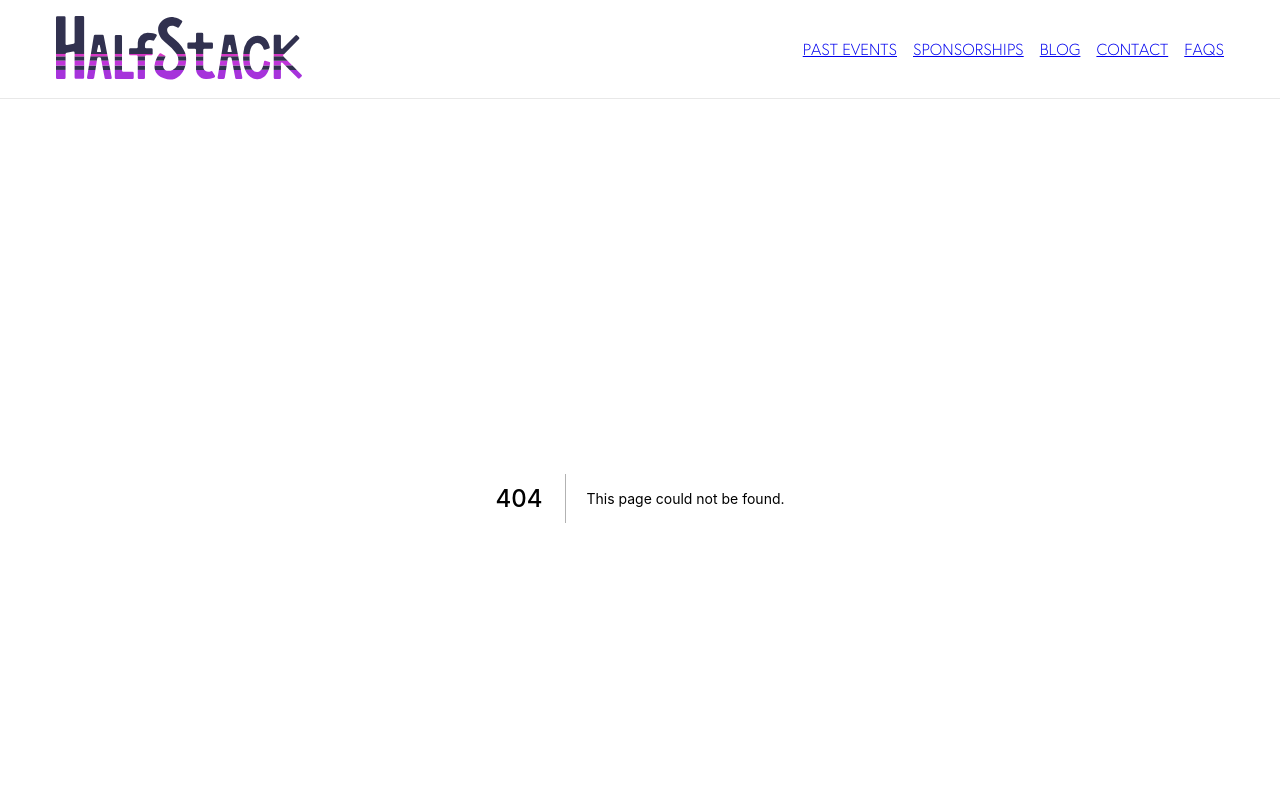
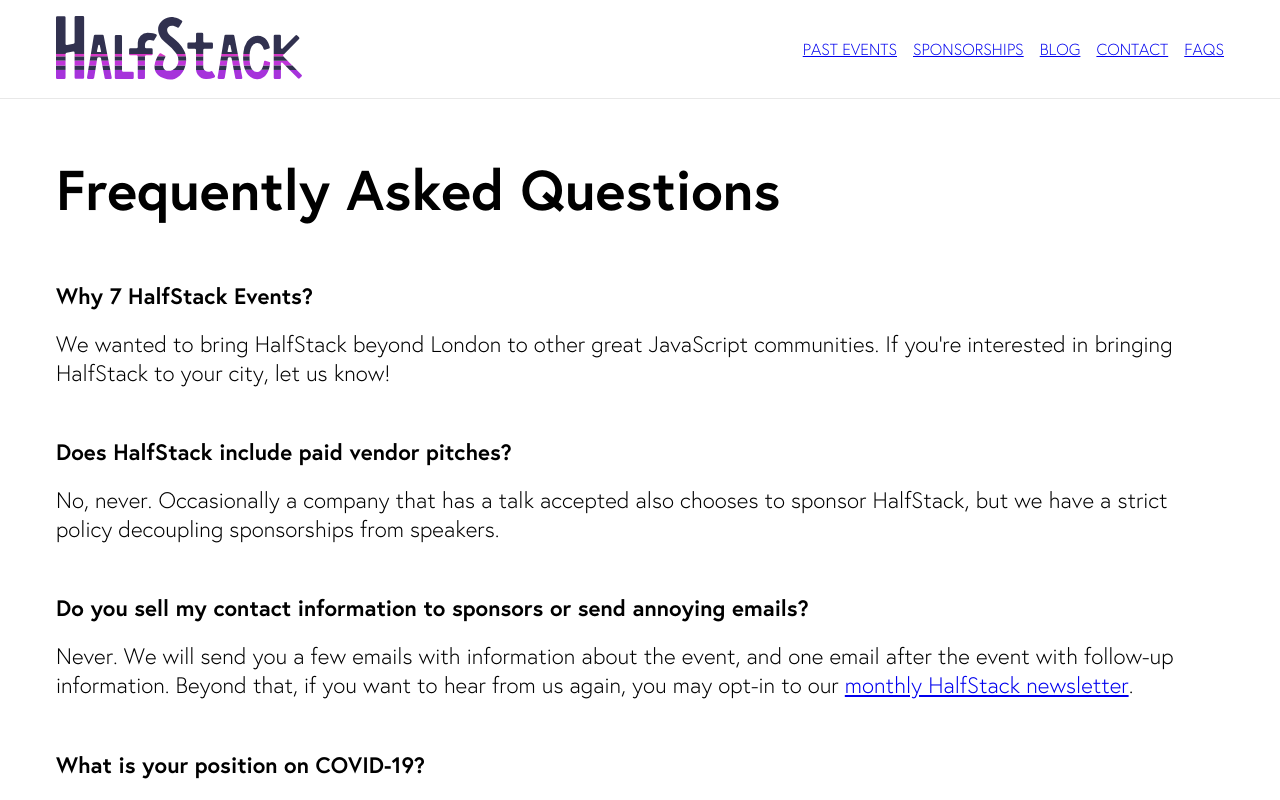
Before and after one commit to dylans/halfstackconf-next, a Next.js app: page /faqs in a window 1280 px wide. Before the commit this address had no page. Shown: the top 800 px of the page. Built offline with nearby package versions, Linux system fonts and the light colour scheme.

Commit message:
Add FAQs page and BodyArea component

```diff
--- /dev/null
+++ b/src/components/BodyArea/index.module.css
@@ -0,0 +1,5 @@
+.bodyArea {
+  margin: auto;
+  max-width: var(--width-body);
+  padding: 1rem;
+}
--- /dev/null
+++ b/src/components/BodyArea/index.tsx
@@ -0,0 +1,18 @@
+import clsx from "clsx";
+
+import styles from "./index.module.css";
+
+export type BodyArea<As extends React.ElementType> = {
+  as?: As;
+  className?: string;
+} & React.ComponentPropsWithoutRef<As>;
+
+export const BodyArea = <As extends React.ElementType = "div">({
+  as,
+  className,
+  ...props
+}: BodyArea<As>) => {
+  const As = as ?? "div";
+
+  return <As className={clsx(styles.bodyArea, className)} {...props} />;
+};
--- a/src/components/Text/index.tsx
+++ b/src/components/Text/index.tsx
@@ -22,7 +22,6 @@
 
 export const Text = <As extends React.ElementType = "span">({
   as,
-  children,
   className,
   fontSize = "medium",
   ...props
@@ -33,8 +32,6 @@
     <As
       className={clsx(className, styles.text, fontStyles[fontSize])}
       {...props}
-    >
-      {children}
-    </As>
+    />
   );
 };
--- /dev/null
+++ b/src/pages/faqs.tsx
@@ -0,0 +1,59 @@
+import Head from "next/head";
+
+import { BodyArea } from "../components/BodyArea";
+import { Text } from "../components/Text";
+import styles from "./index.module.css";
+
+const sections = {
+  "Why 7 HalfStack Events?":
+    "We wanted to bring HalfStack beyond London to other great JavaScript communities. If you're interested in bringing HalfStack to your city, let us know!",
+  "Does HalfStack include paid vendor pitches?":
+    "No, never. Occasionally a company that has a talk accepted also chooses to sponsor HalfStack, but we have a strict policy decoupling sponsorships from speakers.",
+  "Do you sell my contact information to sponsors or send annoying emails?": (
+    <>
+      Never. We will send you a few emails with information about the event, and
+      one email after the event with follow-up information. Beyond that, if you
+      want to hear from us again, you may opt-in to our{" "}
+      <a href="https://halfstackconf.com/newsletter/">
+        monthly HalfStack newsletter
+      </a>
+      .
+    </>
+  ),
+  "What is your position on COVID-19?": (
+    <>
+      Due to COVID-19, all in-person indoor HalfStack events originally
+      scheduled from March 2020 were postponed indefinitely and we&apos;re in
+      the process of cautiously reopening.
+      <br />
+      <br />
+      COVID-19 refund policy: Full refunds are available up to 7 days prior to a
+      scheduled in-person event. If you choose to keep your HalfStack ticket
+      until the rescheduled date, we will provide you with free access to our
+      HalfStack Online events until we can safely have in-person events again.
+    </>
+  ),
+};
+
+export default function FAQs() {
+  return (
+    <BodyArea>
+      <Head>
+        <title>HalfStack | FAQs</title>
+      </Head>
+      <Text as="h1" fontSize="large">
+        Frequently Asked Questions
+      </Text>
+      <div className={styles.entries}>
+        {Object.entries(sections).map(([question, answer]) => (
+          <div key={question}>
+            <Text as="h2" fontSize="medium">
+              {question}
+            </Text>
+            <Text as="p">{answer}</Text>
+          </div>
+        ))}
+      </div>
+    </BodyArea>
+  );
+}
--- /dev/null
+++ b/src/pages/index.module.css
@@ -0,0 +1,5 @@
+.entries {
+  display: flex;
+  flex-direction: column;
+  gap: 2rem;
+}
```
